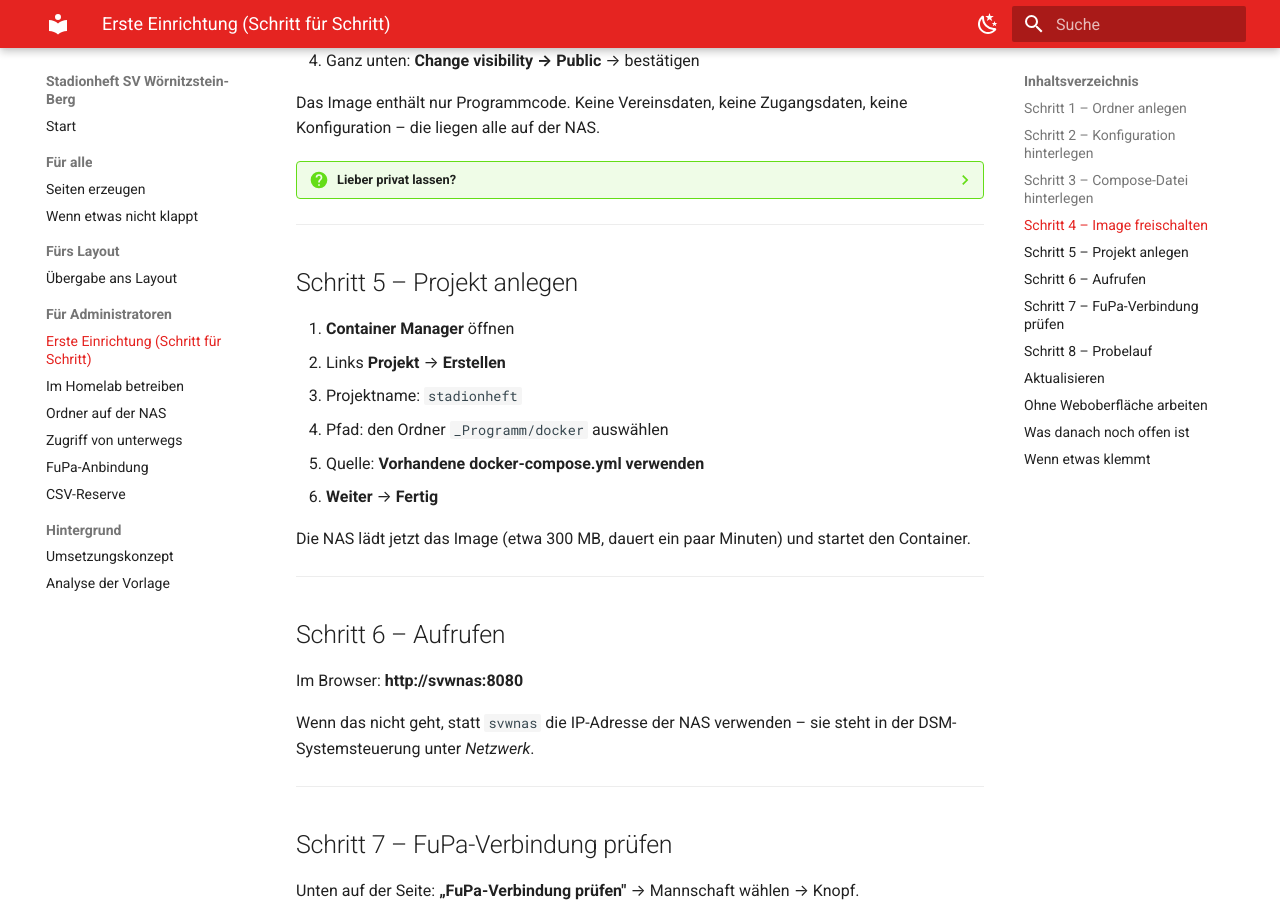
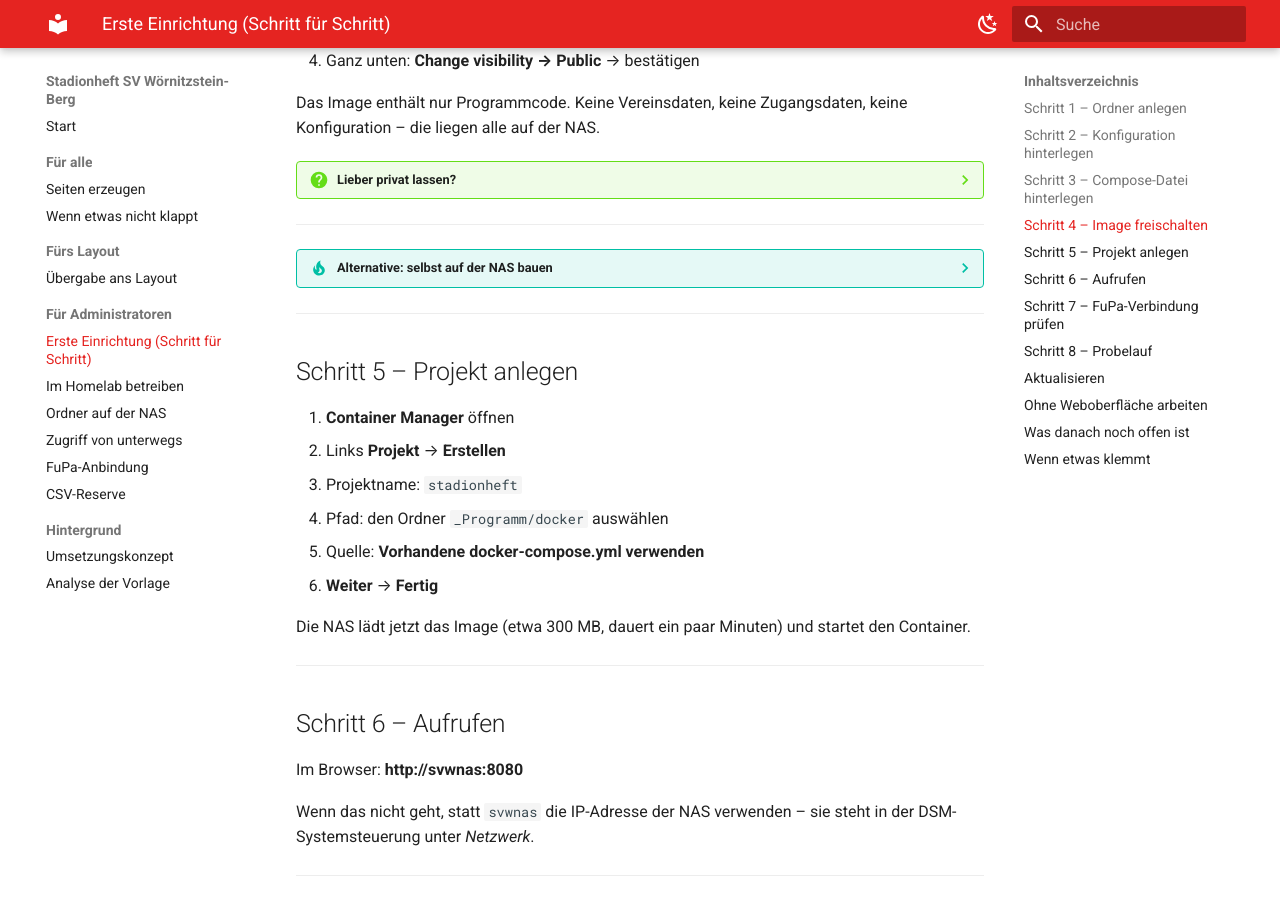
Before and after one commit to habersatterdan/stadionheft-svw, an MkDocs documentation site: the page built from docs/ERSTE_EINRICHTUNG.md, in a window 1280 px wide and 900 px high, scrolled down 1774 px. Built offline with MkDocs 1.6.1 and Material for MkDocs 9.7.7, drawn with Linux system fonts in a browser that asks for light colours; part of the change alters nothing that is shown.

Commit message:
Doku: Weg zum Selbstbauen auf der NAS ergaenzt
Wer sich nicht mit der Sichtbarkeit des GitHub-Pakets befassen will,
laesst die NAS das Image selbst bauen. Der Weg stand bisher nirgends,
obwohl er genauso gangbar ist -- nur bei jeder Aktualisierung zehn
Minuten teurer.

Co-Authored-By: Claude Opus 5 <noreply@anthropic.com>
Claude-Session: https://claude.ai/code/session_01J3K3ZiRofBvMtJbYB3sHFp

```diff
--- a/docs/ERSTE_EINRICHTUNG.md
+++ b/docs/ERSTE_EINRICHTUNG.md
@@ -88,6 +88,25 @@ keine Konfiguration – die liegen alle auf der NAS.
     mit dem Recht `read:packages` erzeugen und im Container Manager unter
     **Registrierung → Einstellungen → Hinzufügen** eintragen:
     Registry `ghcr.io`, Benutzer = GitHub-Name, Passwort = das Token.
+
+---
+
+??? tip "Alternative: selbst auf der NAS bauen"
+    Wer sich nicht mit Paketsichtbarkeit befassen will, lässt die NAS das
+    Image selbst bauen. Dann entfällt Schritt 4 komplett.
+
+    1. Auf GitHub den Branch öffnen → **Code** → **Download ZIP**
+    2. Das ZIP in der File Station nach `_Programm/docker/` hochladen und dort
+       entpacken. Es entsteht ein Ordner
+       `stadionheft-svw-claude-stadionheft-fupa-automation-lvyt1e`.
+    3. In **diesem** Ordner die `docker-compose.yml` ersetzen: die Zeile
+       `image: ghcr.io/...` löschen und stattdessen `build: .` eintragen.
+    4. Im Container Manager diesen entpackten Ordner als Projektpfad wählen.
+
+    Die NAS baut dann etwa zehn Minuten. Für eine Aktualisierung wiederholt
+    sich das jedes Mal – deshalb ist der Weg über das fertige Image auf Dauer
+    bequemer. Umsteigen geht jederzeit: `build: .` wieder gegen die
+    `image:`-Zeile tauschen.
 
 ---
 
```
